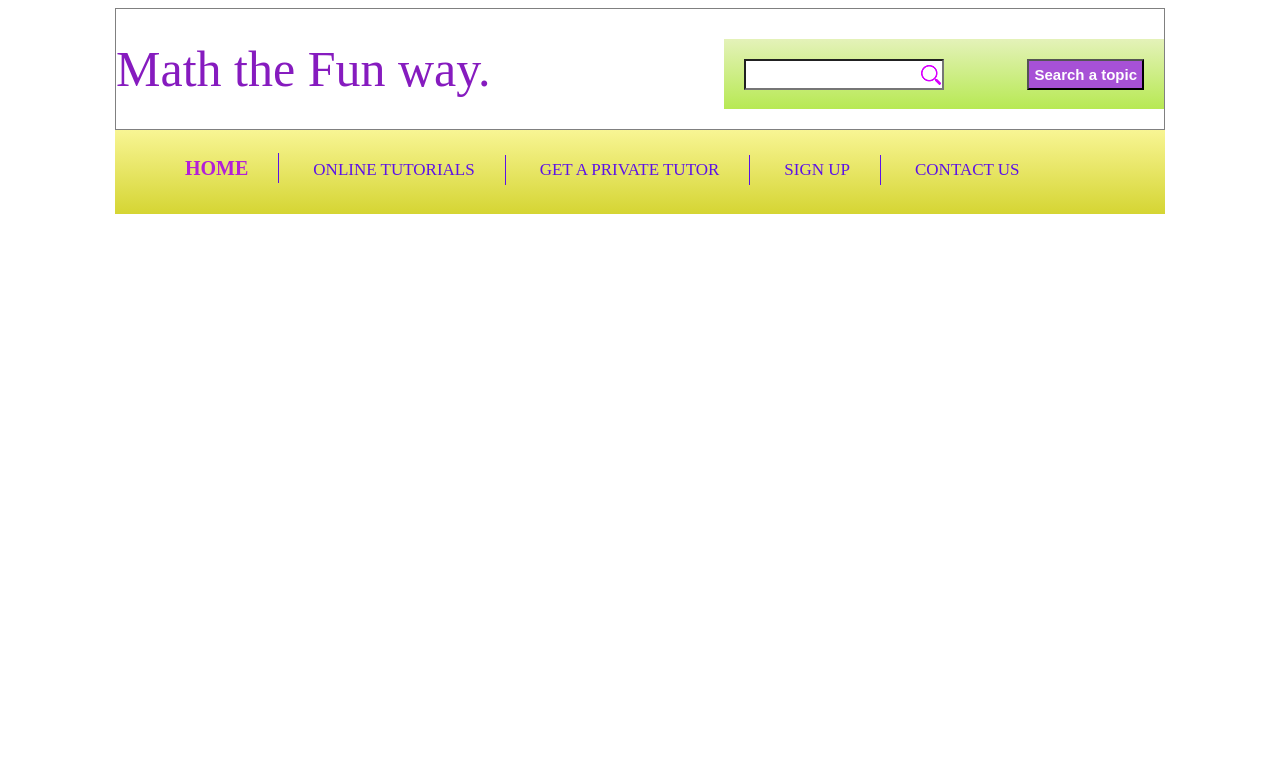
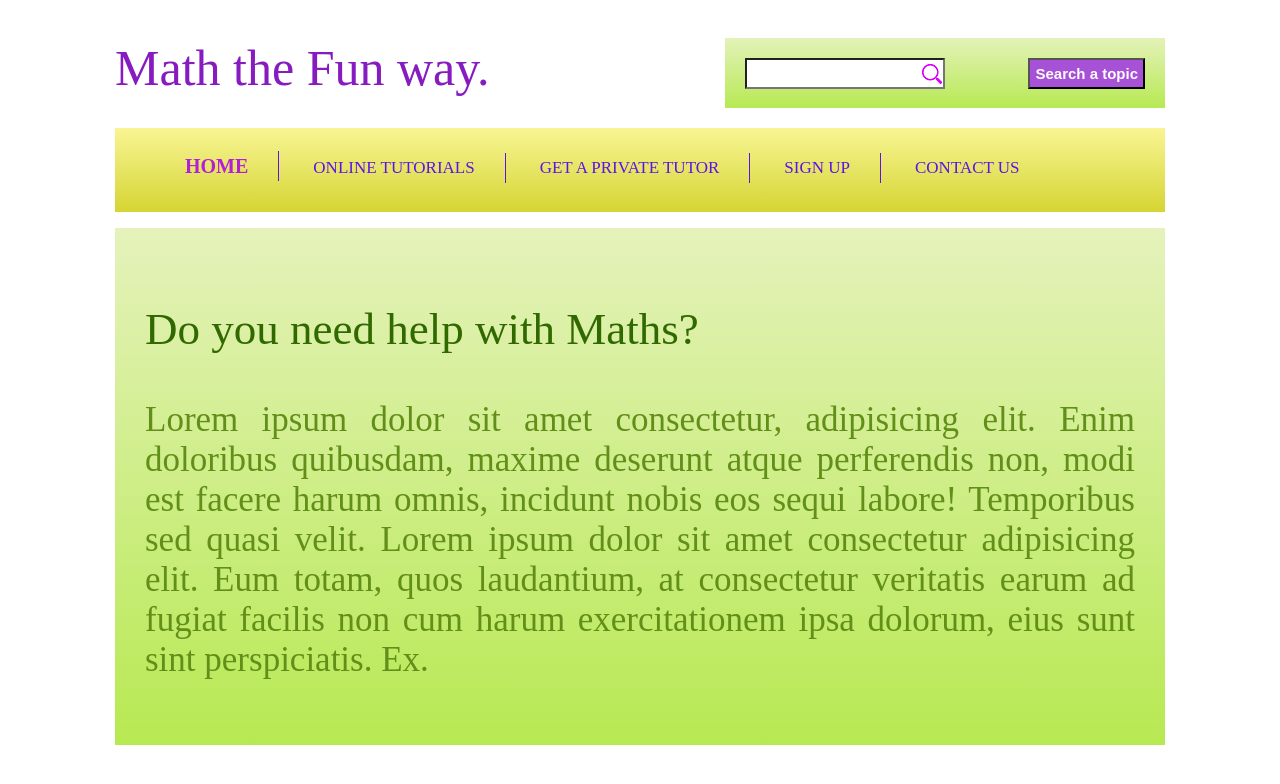
Before and after one commit to AhmedKhanMd/Math-Website-Landing-Page, a plain HTML site: page index.html in a window 1280 px wide. Drawn offline with Linux system fonts and the light colour scheme.

Commit message:
Added Content

```diff
--- a/index.html
+++ b/index.html
@@ -58,6 +58,16 @@
 
             </div>
 
+            <div id = "introduction">
+
+                <h3> Do you need help with Maths? </h3>
+
+                <p> Lorem ipsum dolor sit amet consectetur, adipisicing elit. Enim doloribus quibusdam, maxime deserunt atque perferendis non, modi est facere harum omnis, incidunt nobis eos sequi labore! Temporibus sed quasi velit.
+                    Lorem ipsum dolor sit amet consectetur adipisicing elit. Eum totam, quos laudantium, at consectetur veritatis earum ad fugiat facilis non cum harum exercitationem ipsa dolorum, eius sunt sint perspiciatis. Ex.
+                </p>
+
+            </div>
+
         </div>
 
     </body>
--- a/styles.css
+++ b/styles.css
@@ -1,13 +1,10 @@
 #container {
     width: 1050px;
-    /* height: 500px;
-    border: 1px solid black; */
     margin: 0 auto;
 }
 
 #header {
     height: 100px;
-    border: 1px solid grey;
     padding: 10px 0;
 }
 
@@ -94,4 +91,20 @@ h1 a {
     color: #B31FD8;
 }
 
-#menu > ul > li
+#introduction {
+    background: linear-gradient(#E5F2BB,#B7E952);
+    padding: 30px;
+    margin: 16px 0;
+}
+
+#introduction h3{
+    color: #316901;
+    font-size: 45px;
+    font-weight: normal;
+}
+
+#introduction p{
+    font-size: 35px;
+    color: #628f19;
+    text-align: justify;
+}
```
